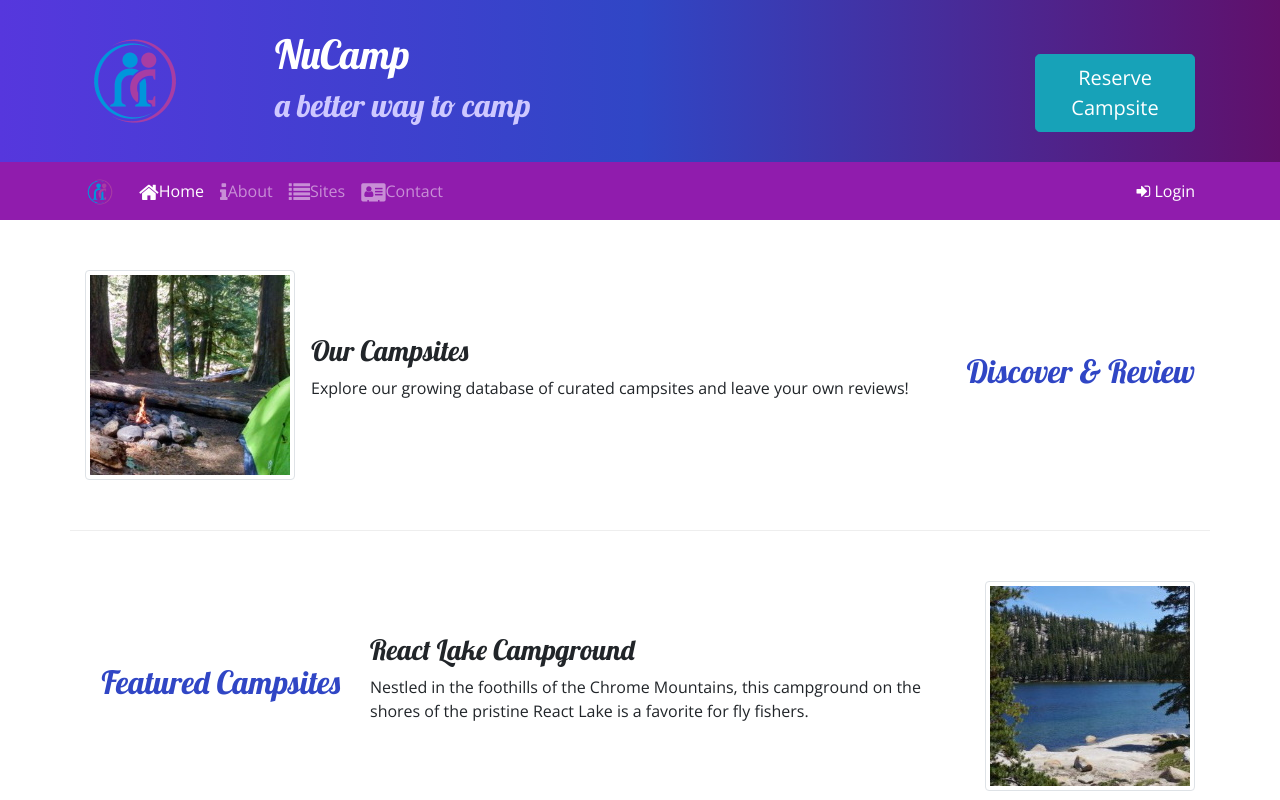
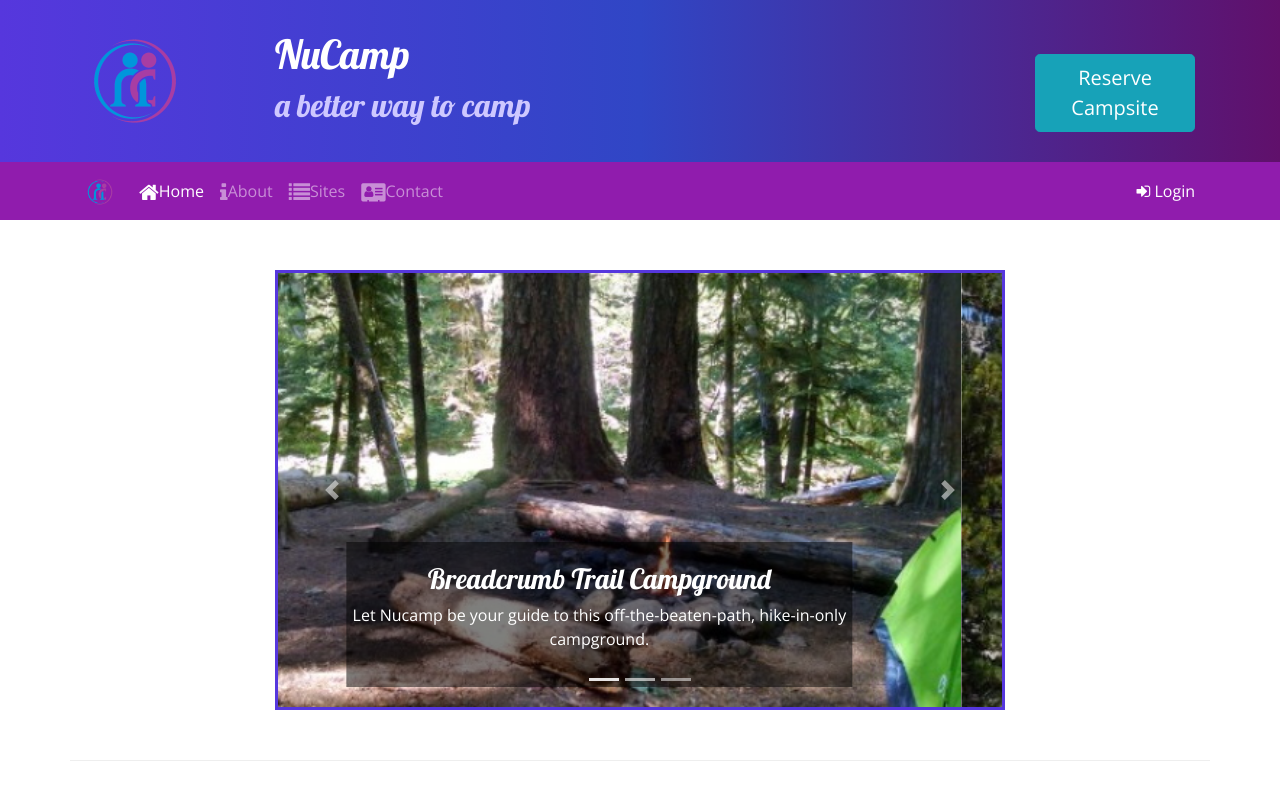
Before and after one commit to kaylanew/bootstrap-nucampsite, a website: page index.html in a window 1280 px wide. Shown: the top 800 px of the page. Drawn offline with nearby package versions, Linux system fonts and the light colour scheme.

Commit message:
Carousel

```diff
--- a/css/styles.css
+++ b/css/styles.css
@@ -42,3 +42,11 @@ a:hover {
   color: inherit;
   text-decoration: none;
 }
+
+.carousel-caption {
+  background-color: rgba(0, 0, 0, 0.5);
+}
+
+.carousel {
+  border: solid #5637dd;
+}
--- a/index.html
+++ b/index.html
@@ -1,15 +1,13 @@
 <!DOCTYPE html>
 <html lang="en">
+
 <head>
   <!-- Required meta tags always come first -->
   <meta charset="utf-8" />
   <meta name="viewport" content="width=device-width, initial-scale=1" />
 
   <!-- Bootstrap CSS -->
-    <link
-      rel="stylesheet"
-      href="node_modules/bootstrap/dist/css/bootstrap.min.css"
-    />
+  <link rel="stylesheet" href="node_modules/bootstrap/dist/css/bootstrap.min.css" />
   <!-- Additional CSS must be placed after Bootstrap CSS -->
   <link rel="stylesheet" href="node_modules/font-awesome/css/font-awesome.min.css">
 
@@ -22,7 +20,7 @@
 
 
 <body>
-    <header class="jumbotron jumbotron-fluid" >
+  <header class="jumbotron jumbotron-fluid">
 
     <div class="container">
       <div class="row">
@@ -34,7 +32,8 @@
           <h2>a better way to camp</h2>
         </div>
         <div class="col-md-4 col-xl-2 mt-4">
-            <a href="#reserveform" role="button" class="btn btn-lg btn-info" data-toggle="tooltip" data-placement="bottom" data-html="true" title="Or call us at <br /><strong>1-206-555-1234</strong>">Reserve Campsite</a>
+          <a href="#reserveform" role="button" class="btn btn-lg btn-info" data-toggle="tooltip" data-placement="bottom"
+            data-html="true" title="Or call us at <br /><strong>1-206-555-1234</strong>">Reserve Campsite</a>
 
         </div>
       </div>
@@ -101,21 +100,69 @@
   </div>
 
   <div class="container">
+    <div class="row row-content">
+      <div class="col-md-8 mx-auto">
+        <div id="homeCarousel" class="carousel slide" data-ride="carousel">
+          <ol class="carousel-indicators">
+            <li data-target="#homecarousel" data-slide-to="0" class="active"></li>
+
+            <li data-target="#homecarousel" data-slide-to="1"></li>
+
+            <li data-target="#homecarousel" data-slide-to="2"></li>
+          </ol>
+          <div class="carousel-inner">
+            <div class="carousel-item active">
+              <img class="d-block w-100" src="img/breadcrumb-trail.jpg" alt="Breadcrumb Trail Campground" />
+              <div class="carousel-caption">
+                <h3>Breadcrumb Trail Campground</h3>
+                <p class="d-none d-sm-block">Let Nucamp be your guide to this off-the-beaten-path, hike-in-only
+                  campground.</p>
+              </div>
+
+            </div>
+
+            <div class="carousel-item">
+              <img class="d-block w-100" src="img/react-lake.jpg" alt="React Lake Campground">
+              <div class="carousel-caption">
+                <h3>React Lake</h3>
+                <p class="d-none d-sm-block">Nestled in the foothills of the Chrome Mountains, this campground on the
+                  shores of the pristine React Lake is a favorite for fly fishers.</p>
+              </div>
+            </div>
+
+            <div class="carousel-item">
+              <img class="d-block w-100" src="img/chrome-river.jpg" alt=" Chrome River Campground">
+              <div class="carousel-capion">
+                <h3>Chrome River</h3>
+                <p class="d-none d-sm-block">Spend a few sunny days and starry nights beneath a canopy of old-growth
+                  firs at this enchanting spot by the Chrome River.</p>
+              </div>
+            </div>
+          </div>
+          <a class="carousel-control-prev" href="#homeCarousel" role="button" data-slide="prev">
+            <span class="carousel-control-prev-icon"></span>
+            <span class="sr-only">Previous</span>
+          </a>
+          <a class="carousel-control-next" href="#homeCarousel" role="button" data-slide="next">
+            <span class="carousel-control-next-icon"></span>
+            <span class="sr-only">Next</span>
+          </a>
+        </div>
+      </div>
+    </div>
     <div class="row row-content align-items-center">
       <div class="col-sm-4 order-sm-last  col-md-3">
         <h2 class="text-sm-right">Discover & Review</h2>
       </div>
       <div class="col">
         <div class="media">
-        <img  class="d-flex mr-3 img-thumbnail" src="img/breadcrumb-trail-thumb.jpg" alt="Breadcrumb Trail" />
+          <img class="d-flex mr-3 img-thumbnail" src="img/breadcrumb-trail-thumb.jpg" alt="Breadcrumb Trail" />
           <div class="media-body align-self-center">
             <h3>Our Campsites</h3>
 
             <p class="d-none d-sm-block">
               Explore our growing database of curated campsites and leave your own
-        reviews!
-
-        </p>
+              reviews! </p>
           </div>
         </div>
       </div>
@@ -137,7 +184,7 @@
             </p>
 
           </div>
-      <img  class="d-flex ml-3 img-thumbnail" src="img/react-lake-thumb.jpg"  alt="React Lake">
+          <img class="d-flex ml-3 img-thumbnail" src="img/react-lake-thumb.jpg" alt="React Lake">
         </div>
       </div>
     </div>
@@ -151,7 +198,8 @@
           <img class="d-flex mr-3 img-thumbnail" src="img/bootstrap-thumb.png" alt="Bootstrap Outfitters" />
           <div class="media-body align-self-center">
             <h3>Bootstrap Outfitters</h3>
-                <p class="d-none d-sm-block">Bootstrap Outfitters supplies you with gear you need at prices you can't beat.</p>
+            <p class="d-none d-sm-block">Bootstrap Outfitters supplies you with gear you need at prices you can't beat.
+            </p>
           </div>
         </div>
       </div>
@@ -201,7 +249,7 @@
   </div>
   </div>
 
-    <footer  class="site-footer">
+  <footer class="site-footer">
     <div class="container">
       <div class="row">
         <div class="col-4 col-sm-2 offset-1">
@@ -215,14 +263,16 @@
         </div>
         <div class="col-6 col-sm-5 text-center">
           <h5>Social</h5>
-            <a class="btn btn-social-icon btn-instagram"href="http://instagram.com/"><i class="fa fa-instagram"></i></a>
+          <a class="btn btn-social-icon btn-instagram" href="http://instagram.com/"><i class="fa fa-instagram"></i></a>
           <a class="btn btn-social-icon btn-facbook" href="http://facebook.com/"><i class="fa fa-facebook"></i></a>
           <a class="btn btn-social-icon btn-twitter" href="http://twitter.com/"><i class="fa fa-twitter"></i></a>
           <a class="btn btn-social-icon btn-youtube" href="http://youtube.com/"><i class="fa fa-youtube"></i></a>
         </div>
         <div class="col-sm-4 text-center">
-            <a role="button" class="btn btn-link" href="tel:+12065551234"></a><i class="fa fa-phone fa-lg text-primary"></i> 1-206-555-1234<br />
-            <a role="button" class="btn btn-link" href="mailto:campsites@nucamp.co"> <i class="fa fa-envelope-o fa-lg text-primary"></i>
+          <a role="button" class="btn btn-link" href="tel:+12065551234"></a><i
+            class="fa fa-phone fa-lg text-primary"></i> 1-206-555-1234<br />
+          <a role="button" class="btn btn-link" href="mailto:campsites@nucamp.co"> <i
+              class="fa fa-envelope-o fa-lg text-primary"></i>
             campsites@nucamp.co
         </div>
       </div>
@@ -238,4 +288,5 @@
     })
   </script>
 </body>
+
 </html>
```
Lines whose indentation alone changed are shown as unchanged.
